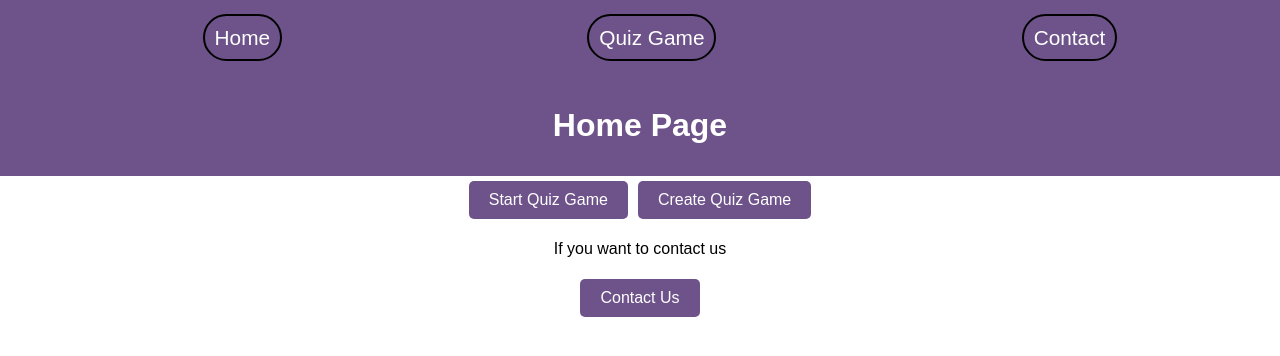
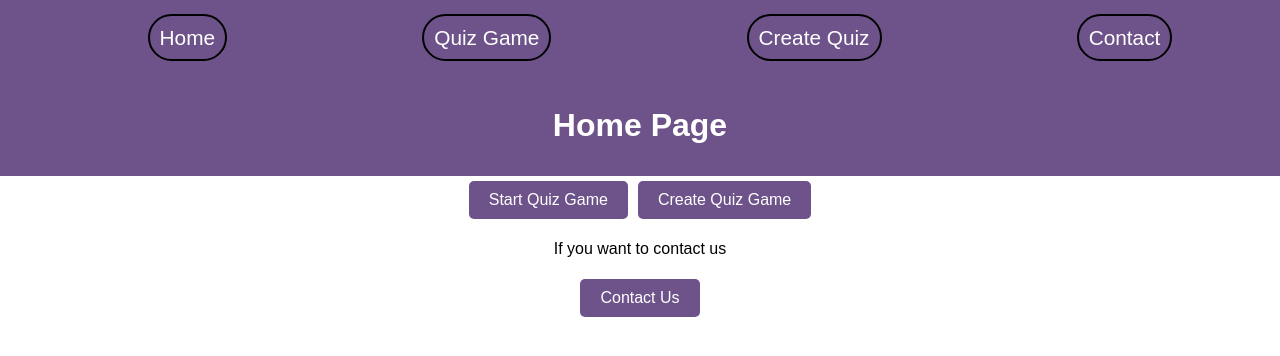
Before and after one commit to bayanwafa/certification-project3, a React (Vite) app: page / in a window 1280 px wide. Shown: the top 356 px of the page. Built offline with nearby package versions, Linux system fonts and the light colour scheme.

Commit message:
add route in app

```diff
--- a/src/App.jsx
+++ b/src/App.jsx
@@ -3,6 +3,7 @@ import { BrowserRouter as Router, Routes, Route, Link } from 'react-router-dom';
 import Home from './components/Home';
 import QuizGame from './components/QuizGame';
 import QuizPage from './components/QuizPage';
+import QuizCreationPage from './components/QuizCreationPage';
 import Contact from './components/Contact';
 import quizzes from './data/quizData';
 
@@ -20,6 +21,9 @@ const App = () => {
               <Link to="/QuizGame">Quiz Game</Link>
             </li>
             <li>
+              <Link to="/create-quiz">Create Quiz</Link>
+            </li>
+            <li>
               <Link to="/Contact">Contact</Link>
             </li>
           </ul>
@@ -28,6 +32,7 @@ const App = () => {
           <Route path="/" element={<Home />} />
           <Route path="/QuizGame" element={<QuizGame />} />
           <Route path="/quiz/:id" element={<QuizPage quizzes={quizzes} />} />
+          <Route path="/create-quiz" element={<QuizCreationPage />} />
           <Route path="/Contact" element={<Contact />} />
         </Routes>
       </div>
```
